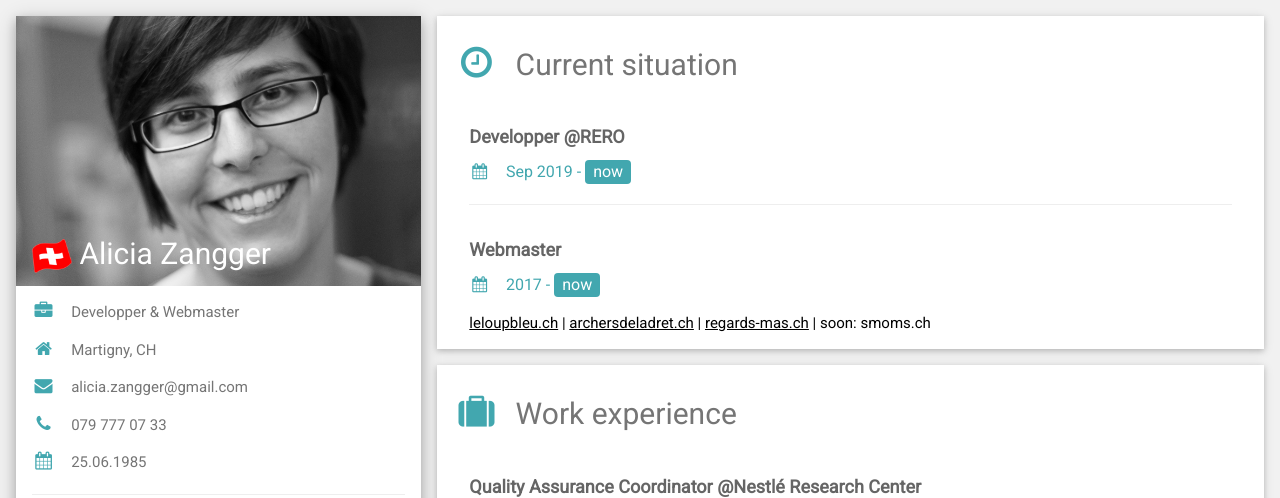
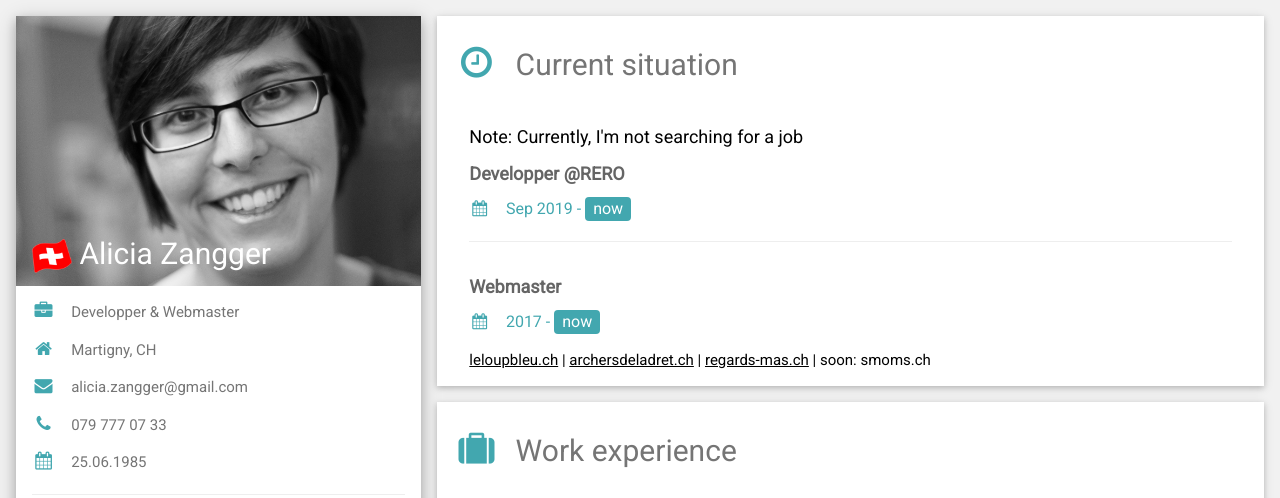
Before and after one commit to AoNoOokami/AoNoOokami.github.io, a plain HTML site: page index.html in a window 1280 px wide. Shown: the top 498 px of the page. Drawn offline with nearby package versions, Linux system fonts and the light colour scheme.

Commit message:
updated index.html

```diff
--- a/index.html
+++ b/index.html
@@ -114,6 +114,7 @@ html,body,h1,h2,h3,h4,h5,h6 {font-family: "Roboto", sans-serif}
       <div class="w3-container w3-card w3-white w3-margin-bottom">
         <h2 class="w3-text-grey w3-padding-16"><i class="fa fa-clock-o fa-fw w3-margin-right w3-xxlarge w3-text-teal"></i>Current situation</h2>
         <div class="w3-container">
+          <h5>Note: Currently, I'm not searching for a job </h5>
           <h5 class="w3-opacity"><b>Developper @RERO</b></h5>
           <h6 class="w3-text-teal"><i class="fa fa-calendar fa-fw w3-margin-right"></i>Sep 2019 - <span class="w3-tag w3-teal w3-round">now</span></h6>
           <p></p>
```
